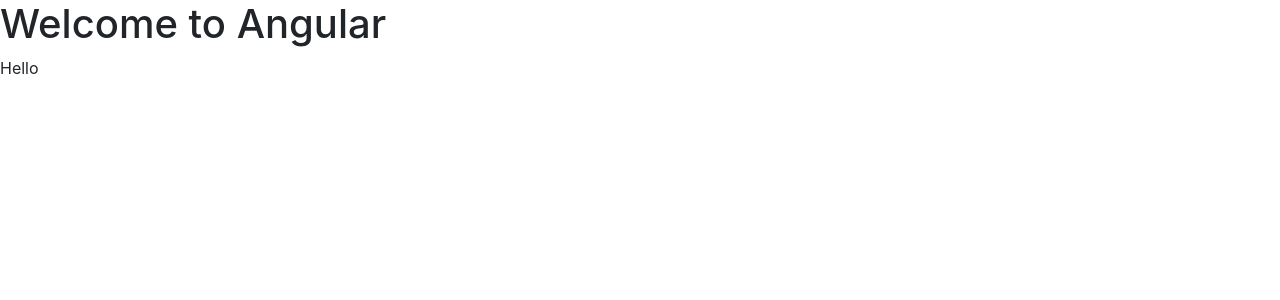
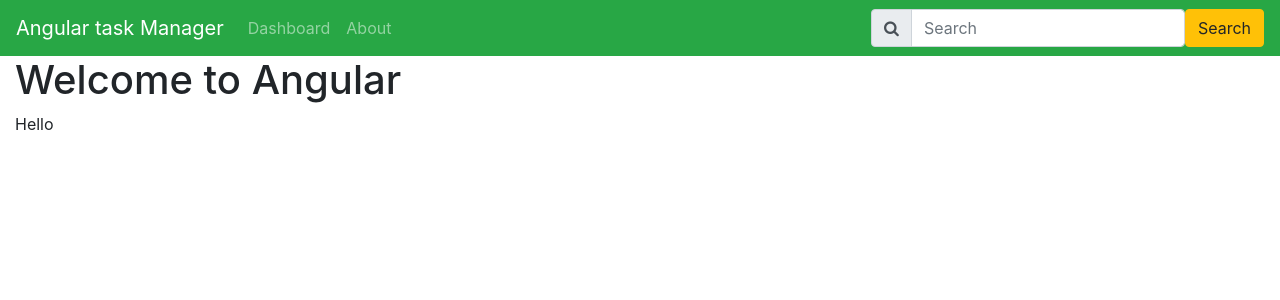
Before and after one commit to sabelogumede/TaskManager, an Angular app: page / in a window 1280 px wide. Shown: the top 300 px of the page. Built offline with nearby package versions, Linux system fonts and the light colour scheme.

Commit message:
created a bootstrap nav bar in app.component.html

```diff
--- a/src/app/app.component.html
+++ b/src/app/app.component.html
@@ -1,6 +1,33 @@
 <!-- * * <router-outlet></router-outlet> * * -->
+<nav class="navbar navbar-expand-sm bg-success navbar-dark">
+  <a class="navbar-brand" href="#">Angular task Manager</a>
+  <button class="navbar-toggler" type="button" data-toggle="collapse" data-target="#mynav">
+    <span class="navbar-toggler-icon"></span>
+  </button>
+  <div class="collapse navbar-collapse" id="mynav">
+    <ul class="navbar-nav mr-auto">
+      <li class="nav-item">
+        <a class="nav-link" href="#">Dashboard</a>
+      </li>
+      <li class="nav-item">
+        <a class="nav-link" href="#">About</a>
+      </li>
+    </ul>
+    <form class="form-inline my-2 my-lg-0">
+      <div class="input-group">
+        <div class="input-group-prepend">
+          <span class="input-group-text" id="search"><i class="fa fa-search"></i></span>
+        </div>
+        <input type="text" class="form-control" placeholder="Search">
+      </div>
+      <button class="btn btn-warning my2-my-sm-0" type="button">Search</button>
+    </form>
+  </div>
+</nav>
 
-<h1>
-  Welcome to Angular
-</h1>
-<p>Hello</p>
+<div class="container-fluid">
+  <h1>
+    Welcome to Angular
+  </h1>
+  <p>Hello</p>
+</div>
```
Also changed, not shown: 1 other file (tests, documents, lock files or other folders).
